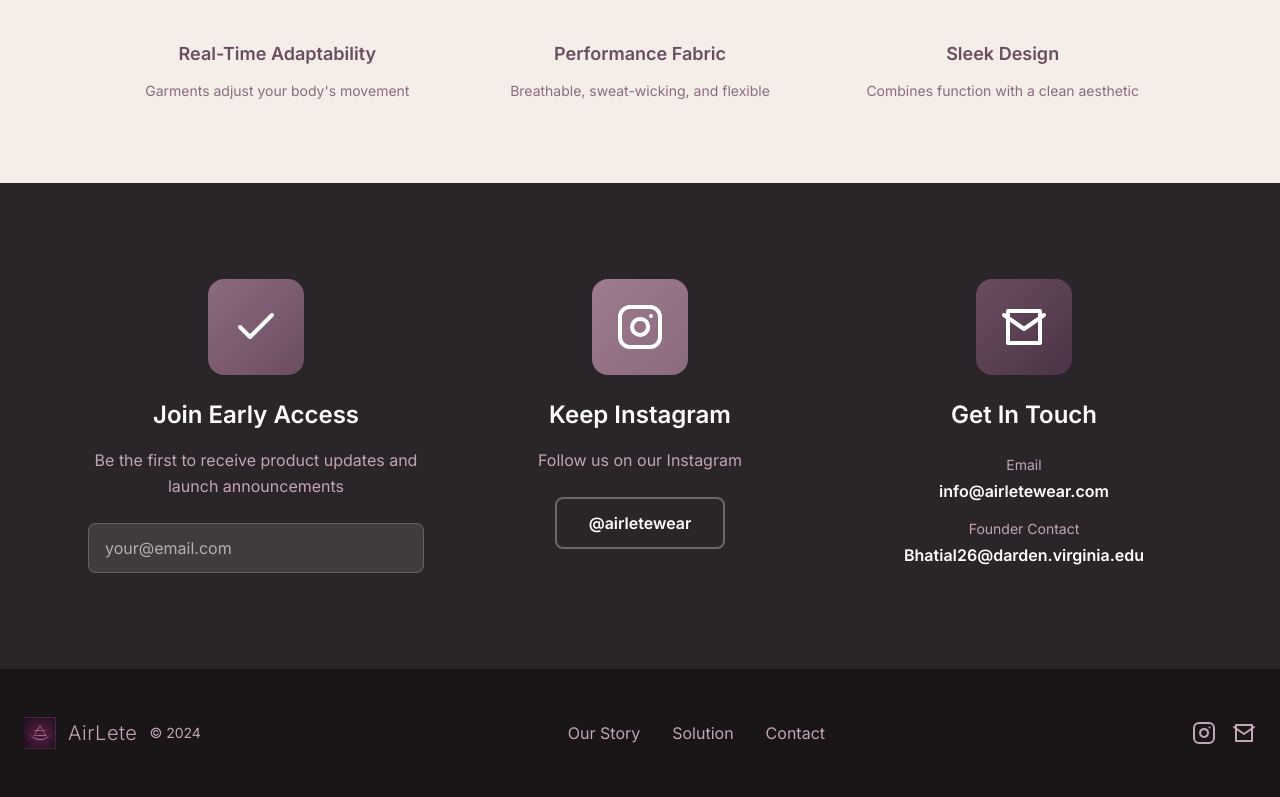
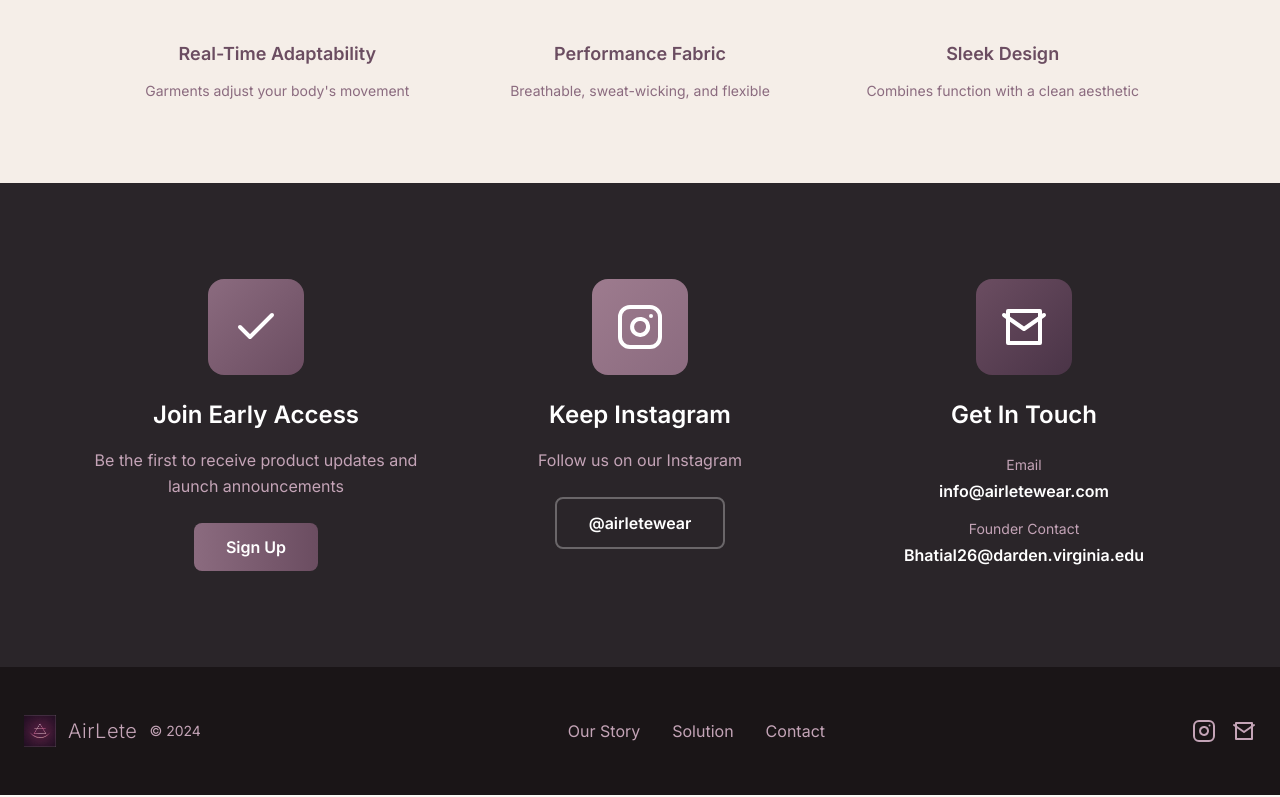
Before and after one commit to bmoff7/airlete-site, a Next.js app: page / in a window 1280 px wide. Shown: the part 1475-2272 px from the top of the page. Built offline with nearby package versions, Linux system fonts and the light colour scheme.

Commit message:
Integrate Google Form for early access signups
- Replaced email input form with direct link to Google Form
- Removed unused onSubmit function
- Sign Up button now opens Google Form in new tab

```diff
--- a/src/app/page.tsx
+++ b/src/app/page.tsx
@@ -57,18 +57,6 @@ export default function AirleteLanding() {
 
     return () => observer.disconnect();
   }, []);
-
-  function onSubmit(e: React.FormEvent<HTMLFormElement>) {
-    e.preventDefault();
-    const fd = new FormData(e.currentTarget);
-    const email = String(fd.get("email") || "").trim();
-    if (!email) {
-      alert("Please enter an email.");
-      return;
-    }
-    alert("Thanks! You're on the pre-order list. Check your inbox for confirmation.");
-    e.currentTarget.reset();
-  }
 
   return (
     <main className="min-h-screen bg-[#FAF8F5] text-[#2A2529]">
@@ -269,15 +257,14 @@ export default function AirleteLanding() {
               <p className="text-[#C4A4B7] leading-relaxed mb-6">
                 Be the first to receive product updates and launch announcements
               </p>
-              <form onSubmit={onSubmit} className="space-y-3">
-                <input
-                  name="email"
-                  type="email"
-                  placeholder="your@email.com"
-                  required
-                  className="w-full px-4 py-3 rounded-lg bg-white/10 border border-white/20 text-white placeholder-white/60 focus:outline-none focus:border-[#8B6B7F] transition-colors"
-                />
-              </form>
+              <a
+                href="https://docs.google.com/forms/d/e/1FAIpQLSfr5wWmQFO2nNLUOXoGbFFEGLo64Xu2eP_iFE5Wx2zLlcL-uA/viewform"
+                target="_blank"
+                rel="noopener noreferrer"
+                className="inline-block rounded-lg bg-gradient-to-r from-[#8B6B7F] to-[#6B4D61] px-8 py-3 font-semibold hover:from-[#6B4D61] hover:to-[#4A3447] transition-all duration-300"
+              >
+                Sign Up
+              </a>
             </div>
 
             {/* Stay Connected */}
```
